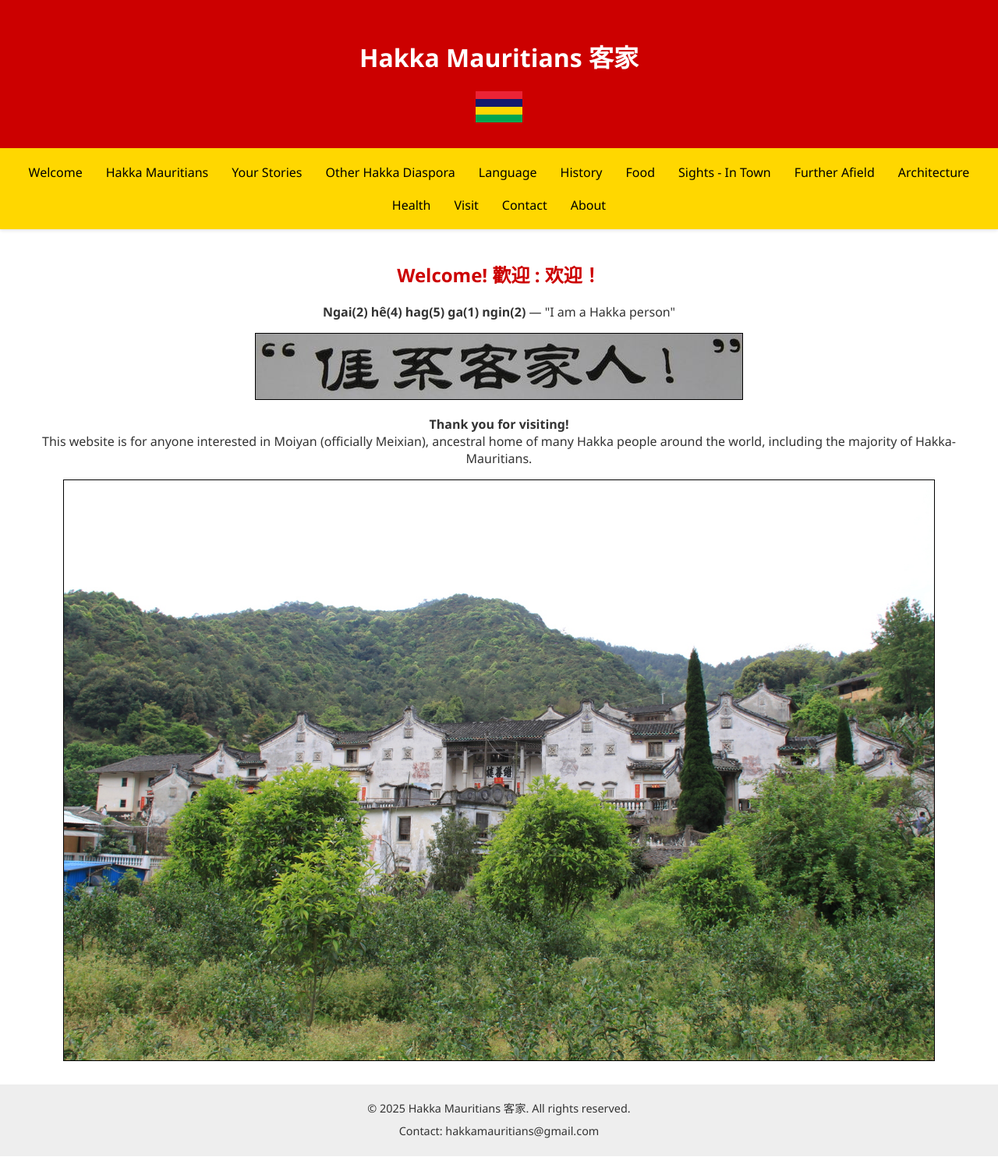
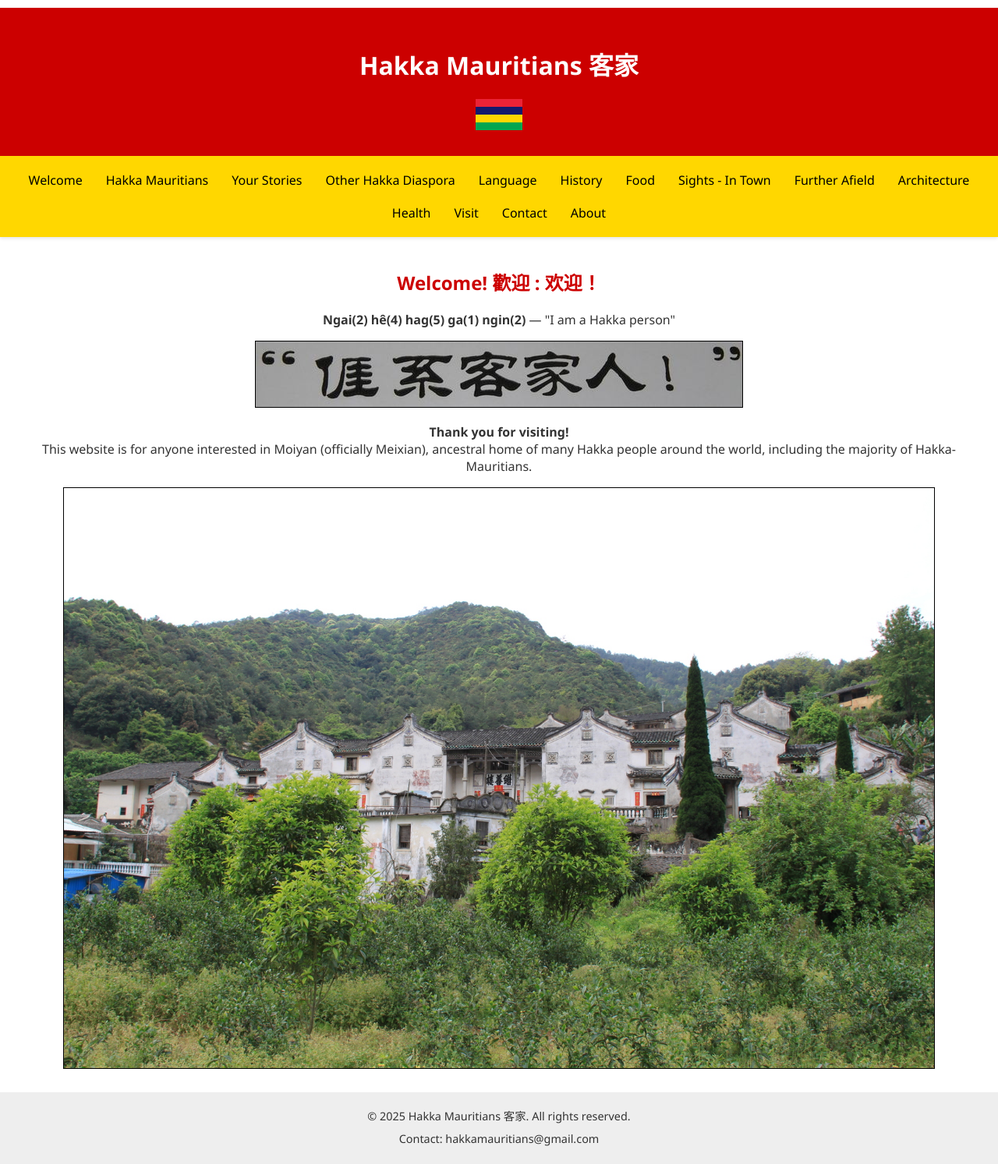
Before and after one commit to oliverlyf/hakka_mauritian_website, a Jekyll site: the page built from index.md, in a window 1280 px wide. Shown: the whole page at 78% size. Built offline with Jekyll 4.4.1, drawn with Linux system fonts in a browser that asks for light colours.

Commit message:
Update styles.css

```diff
--- a/assets/css/styles.css
+++ b/assets/css/styles.css
@@ -1,113 +1,133 @@
+/* Base layout styling */
 body {
-  font-family: 'Segoe UI', sans-serif;
-  margin: 0;
-  padding: 0;
-  background-color: #fff;
-  color: #333;
+  font-family: 'Segoe UI', sans-serif;      /* Sets the font to Segoe UI with fallback to sans-serif */
+  margin: 0;                                /* Removes default browser margin around the body */
+  padding: 0;                               /* Removes default padding */
+  background-color: #fff;                   /* Sets background to white */
+  color: #333;                              /* Sets base text color to dark gray for better readability */
 }
 
+/* Header container styling */
 header {
-  background-color: #cc0000;
-  color: #fff;
-  padding: 1.75rem;
-  text-align: center;
+  background-color: #cc0000;                /* Applies dark red background */
+  color: #fff;                              /* Sets text color to white for contrast */
+  padding: 1.75rem;                         /* Adds space around header content */
+  margin-top: 10px;                         /* Space above header content */
+  text-align: center;                       /* Centers all inline content inside the header */
 }
 
+/* Styling the flag image inside header */
 header img.flag {
-  height: 40px;
-  width: auto;
-  transition: transform 0.3s ease, opacity 0.3s ease;
+  height: 40px;                             /* Fixes image height to 40 pixels */
+  width: auto;                              /* Maintains aspect ratio based on height */
+  transition: transform 0.3s ease,          /* Smoothly animates scaling effect */
+              opacity 0.3s ease;            /* Smoothly fades opacity on hover */
 }
 
+/* Hover effect on the flag image */
 header img.flag:hover {
-  transform: scale(1.1);
-  opacity: 0.85;
+  transform: scale(1.1);                    /* Enlarges image by 10% on hover */
+  opacity: 0.85;                            /* Slightly fades image */
 }
 
+/* Navigation bar styling */
 nav {
-  background-color: #ffd700;
-  padding: 10px 0;
-  box-shadow: 0 2px 4px rgba(0,0,0,0.1);
+  background-color: #ffd700;                /* Bright gold background */
+  padding: 10px 0;                          /* Adds vertical space top and bottom */
+  box-shadow: 0 2px 4px rgba(0,0,0,0.1);    /* Subtle shadow for depth */
 }
 
+/* Navigation list styling */
 nav ul {
-  list-style-type: none;
-  margin: 0;
-  padding: 0;
-  display: flex;
-  justify-content: center;
-  flex-wrap: wrap;
+  list-style-type: none;                    /* Removes default bullet points */
+  margin: 0;                                /* Removes default margin */
+  padding: 0;                               /* Removes default padding */
+  display: flex;                            /* Uses flexbox to lay out items in a row */
+  justify-content: center;                  /* Horizontally centers the items */
+  flex-wrap: wrap;                          /* Allows items to wrap on smaller screens */
 }
 
+/* Individual nav item positioning */
 nav li {
-  position: relative;
+  position: relative;                       /* Enables absolute positioning for dropdowns inside */
 }
 
+/* Nav link styling */
 nav a {
-  display: block;
-  color: #000;
-  text-align: center;
-  padding: 10px 15px;
-  text-decoration: none;
+  display: block;                           /* Makes the links fill their container */
+  color: #000;                              /* Sets text color to black */
+  text-align: center;                       /* Centers text inside the link */
+  padding: 10px 15px;                       /* Adds internal spacing */
+  text-decoration: none;                    /* Removes underline */
 }
 
+/* Hover effect on nav links and dropdown buttons */
 nav a:hover, nav .dropbtn:hover {
-  background-color: #ffa500;
+  background-color: #ffa500;                /* Changes background to orange on hover */
 }
 
+/* Dropdown menu container */
 .dropdown-content {
-  display: none;
-  position: absolute;
-  background-color: #fff8dc;
-  min-width: 160px;
-  box-shadow: 0px 8px 16px rgba(0,0,0,0.2);
-  z-index: 1;
+  display: none;                            /* Hidden by default */
+  position: absolute;                       /* Positioned relative to parent li */
+  background-color: #fff8dc;                /* Light beige background */
+  min-width: 160px;                         /* Sets minimum dropdown width */
+  box-shadow: 0px 8px 16px rgba(0,0,0,0.2); /* Adds shadow for depth */
+  z-index: 1;                               /* Ensures dropdown appears on top */
 }
 
+/* Dropdown links */
 .dropdown-content a {
-  color: black;
-  padding: 12px 16px;
-  text-decoration: none;
-  display: block;
-  text-align: left;
+  color: black;                             /* Black text color */
+  padding: 12px 16px;                       /* Adds spacing around link text */
+  text-decoration: none;                    /* Removes underline */
+  display: block;                           /* Makes each link take full width */
+  text-align: left;                         /* Left-aligns text */
 }
 
+/* Hover effect on dropdown links */
 .dropdown-content a:hover {
-  background-color: #f1f1f1;
+  background-color: #f1f1f1;                /* Light gray highlight when hovered */
 }
 
+/* When hovering over parent dropdown, show the content */
 .dropdown:hover .dropdown-content {
-  display: block;
+  display: block;                           /* Reveals the dropdown */
 }
 
+/* Main content container */
 .content {
-  padding: 20px;
+  padding: 20px;                            /* Adds space around content */
 }
 
+/* Section heading styling */
 h2 {
-  color: #cc0000;
-  margin-bottom: 1rem;
-  text-align: center;
+  color: #cc0000;                           /* Dark red heading */
+  margin-bottom: 1rem;                      /* Space below heading */
+  text-align: center;                       /* Centers the heading */
 }
 
+/* Paragraph inside image container */
 .example-image p {
-  margin-top: 20px;
-  text-align: center;
+  margin-top: 20px;                         /* Adds space above paragraph */
+  text-align: center;                       /* Centers paragraph text */
 }
 
+/* Image inside image container */
 .example-image img {
-  max-width: 90%;
-  height: auto;
-  border: 1px solid #000;
-  display: block;
-  margin: 10px auto 0 auto;
-    }
+  max-width: 90%;                           /* Scales down image to 90% of container width */
+  height: auto;                             /* Keeps original aspect ratio */
+  border: 1px solid #000;                   /* Adds a black border */
+  display: block;                           /* Makes image block-level so margin works */
+  margin: 10px auto 0 auto;                 /* Centers image horizontally with top spacing */
+}
 
+/* Footer styling */
 footer {
-  background-color: #eee;
-  text-align: center;
-  padding: 10px;
-  margin-top: 10px;
-  font-size: 0.9em;
-  line-height: 1;
+  background-color: #eee;                   /* Light gray background */
+  text-align: center;                       /* Centers text in footer */
+  padding: 10px;                            /* Internal space around content */
+  margin-top: 10px;                         /* Space above footer */
+  font-size: 0.9em;                         /* Slightly smaller text */
+  line-height: 1;                           /* Tight line spacing to reduce gap between lines */
 }
```
